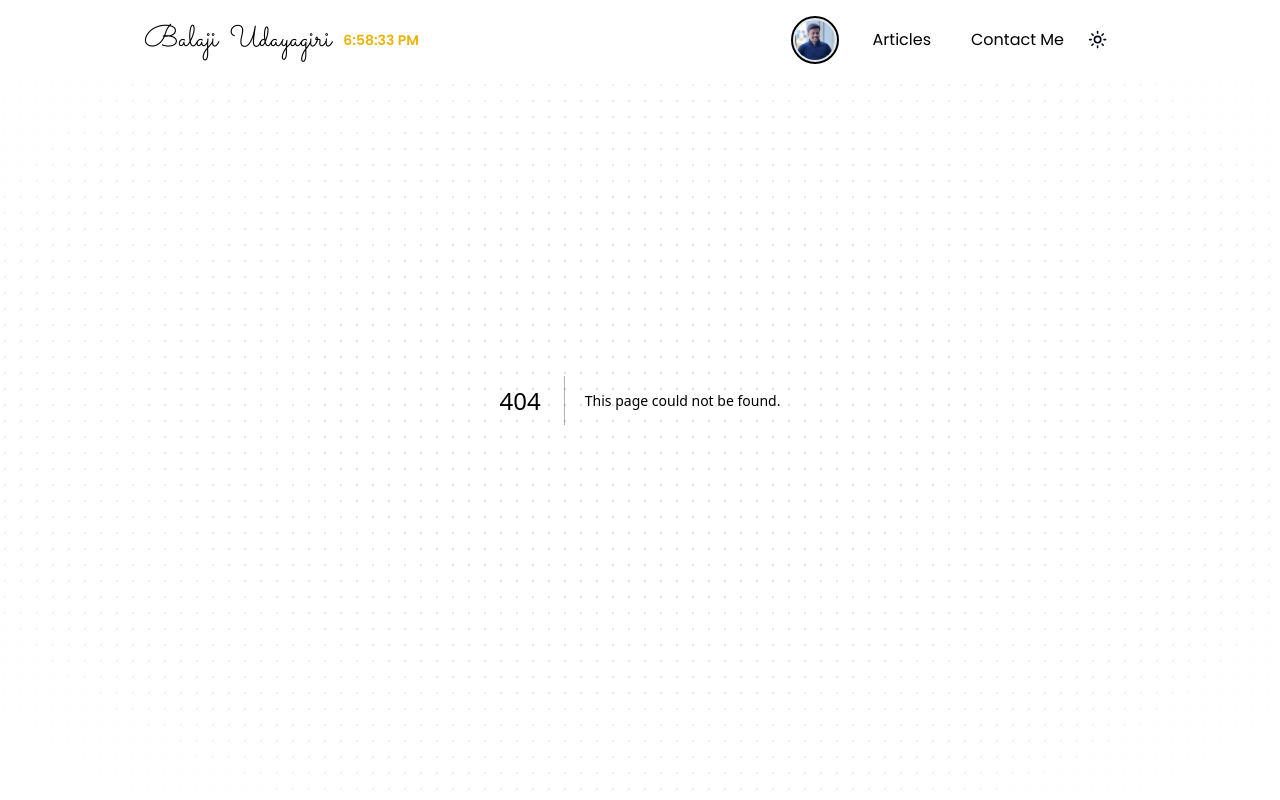
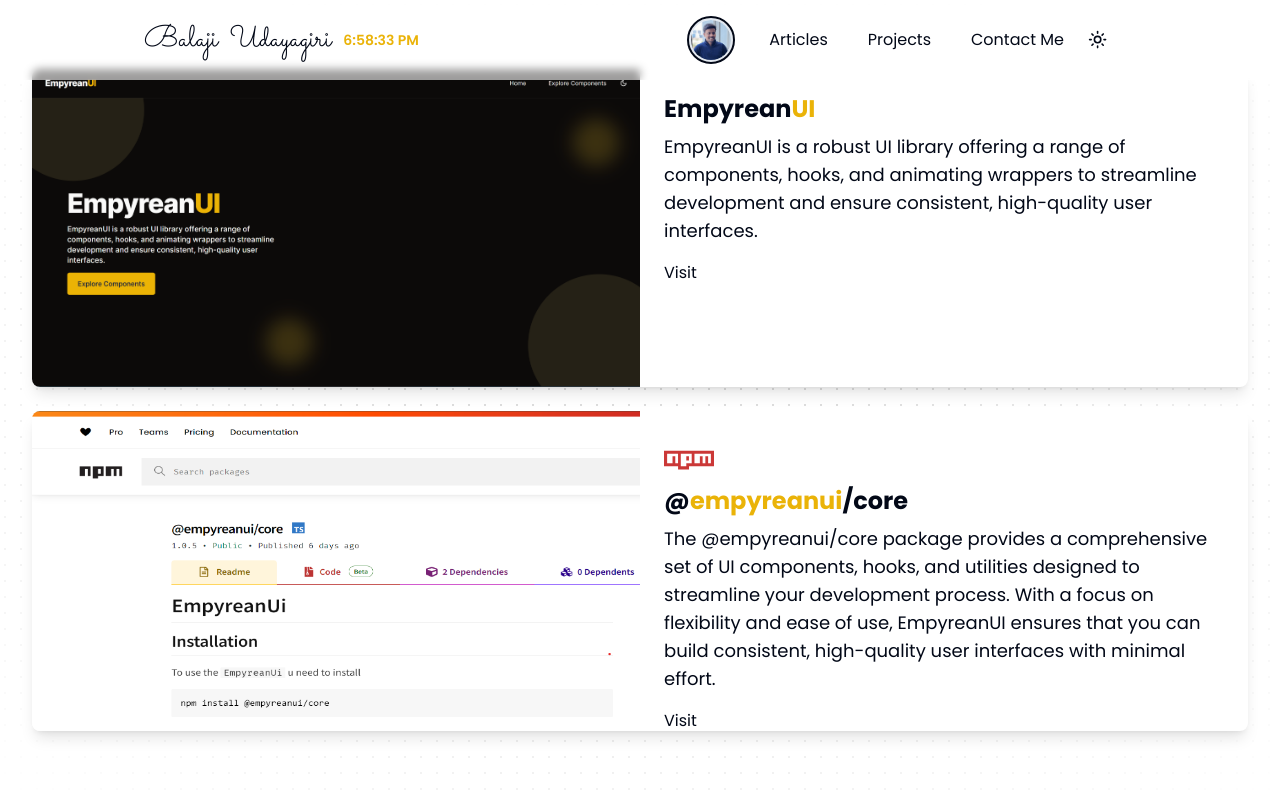
Before and after one commit to balajiudayagiri/fantastic-couscous, a Next.js app: page /projects in a window 1280 px wide. Before the commit this address had no page. Built offline with nearby package versions, Linux system fonts and the light colour scheme.

Commit message:
updated the project cards

```diff
--- a/src/app/NodeModule.tsx
+++ b/src/app/NodeModule.tsx
@@ -1,24 +1,30 @@
 import { NPMIcon } from "@b/_icons";
+import Link from "next/link";
 import React from "react";
 
-const NodeModuleTile = () => {
+const ProjectsTile = () => {
   return (
-    <a
-      href="https://www.npmjs.com/package/@empyreanui/core"
-      target="_blank"
-      rel="noopener noreferrer"
-      className="">
-      <div className="cursor-pointer border p-5 h-full">
-        <NPMIcon size="50px" />
-        <h2 className="text-lg font-bold">EmpyreanUi</h2>
-        <p className="text-sm">
-          EmpyreanUi is a robust UI library offering a range of components,
-          hooks, and animating wrappers to streamline development and ensure
-          consistent, high-quality user interfaces.
+    <Link href="/projects">
+      <div className="cursor-pointer border p-5 h-full rounded-lg shadow-lg hover:shadow-xl transition-shadow duration-300">
+        <span className="flex items-center gap-3">
+          <NPMIcon size="50px" className="mb-3" />
+          <h1 className="text-xl md:text-2xl font-bold mb-2">
+            Empyrean<span className="text-yellow-500">UI</span>
+          </h1>
+        </span>
+        <h2 className="text-lg font-bold mb-2">My Projects</h2>
+        <p className="text-sm mb-4">
+          I have worked on various projects including EmpyreanUI, a robust UI
+          library, and other innovative solutions. Click here to explore all the
+          projects and see how I&apos;ve applied my skills to deliver high-quality
+          results.
+        </p>
+        <p className="text-sm mb-4">
+          Click on the tile to view all my projects
         </p>
       </div>
-    </a>
+    </Link>
   );
 };
 
-export default NodeModuleTile;
+export default ProjectsTile;
--- a/src/app/TilesSection.tsx
+++ b/src/app/TilesSection.tsx
@@ -2,7 +2,7 @@ import React from "react";
 import AboutMeTile from "@broot/AboutMeTile";
 import MyMusicTile from "@broot/MyMusicTile";
 import SocialAccountTile from "@broot/SocialAccountTile";
-import NodeModuleTile from "@b/app/NodeModule";
+import ProjectsTile from "@b/app/NodeModule";
 import ToolsTile from "@broot//ToolsTile";
 import ScrollAnimationWrapper from "@b/components/ui/ScrollAnimationWrapper";
 
@@ -25,7 +25,7 @@ function TilesSection() {
         element={"div"}
         animationClass="slideRight"
         className="bg-muted overflow-hidden shadow rounded-xl transform transition duration-300 ease-in-out sm:hover:scale-105 row-span-2">
-        <NodeModuleTile />
+        <ProjectsTile />
       </ScrollAnimationWrapper>
       <ScrollAnimationWrapper
         element={"div"}
--- /dev/null
+++ b/src/app/projects/EmpyreanUISection.tsx
@@ -0,0 +1,41 @@
+import Image from "next/image";
+import React from "react";
+
+function EmpyreanUISection() {
+  return (
+    <div className="bg-background rounded-lg shadow-lg overflow-hidden md:flex md:flex-row max-h-auto md:max-h-80">
+      <Image
+        src={"/images/empyreanuiscreenshot.png"}
+        width={300}
+        height={200}
+        className="w-full md:w-1/2 h-auto"
+        alt="EmpyreanUISection"
+      />
+      <div className="p-4 md:w-1/2 md:p-6">
+        <a
+          href="https://empyreanui.netlify.app/"
+          target="_blank"
+          rel="noopener noreferrer"
+          className="block">
+          <h1 className="text-xl md:text-2xl font-bold mb-2">
+            Empyrean<span className="text-yellow-500">UI</span>
+          </h1>
+        </a>
+        <p className="text-base md:text-lg mb-4">
+          EmpyreanUI is a robust UI library offering a range of components,
+          hooks, and animating wrappers to streamline development and ensure
+          consistent, high-quality user interfaces.
+        </p>
+        <a
+          href="https://empyreanui.netlify.app/"
+          target="_blank"
+          rel="noopener noreferrer"
+          className="hover:underline">
+          Visit
+        </a>
+      </div>
+    </div>
+  );
+}
+
+export default EmpyreanUISection;
--- /dev/null
+++ b/src/app/projects/EmpyreanUI_NPM_Section.tsx
@@ -0,0 +1,45 @@
+import { NPMIcon } from "@b/_icons";
+import Image from "next/image";
+import React from "react";
+
+function EmpyreanUI_NPM_Section() {
+  return (
+    <div className="bg-background rounded-lg shadow-lg overflow-hidden md:flex md:flex-row max-h-auto md:max-h-80">
+      <Image
+        src={"/images/empyreanuinpmscreenshot.png"}
+        width={300}
+        height={200}
+        className="w-full md:w-1/2 h-auto"
+        alt="EmpyreanUI_NPM_Section"
+      />
+      <div className="p-4 md:w-1/2 md:p-6">
+        <NPMIcon size="50px" />
+        <a
+          href="https://www.npmjs.com/package/@empyreanui/core"
+          target="_blank"
+          rel="noopener noreferrer"
+          className="block">
+          <h1 className="text-xl md:text-2xl font-bold mb-2">
+            @<span className="text-yellow-500">empyreanui</span>/core
+          </h1>
+        </a>
+        <p className="text-base md:text-lg mb-4">
+          The @empyreanui/core package provides a comprehensive set of UI
+          components, hooks, and utilities designed to streamline your
+          development process. With a focus on flexibility and ease of use,
+          EmpyreanUI ensures that you can build consistent, high-quality user
+          interfaces with minimal effort.
+        </p>
+        <a
+          href="https://www.npmjs.com/package/@empyreanui/core"
+          target="_blank"
+          rel="noopener noreferrer"
+          className="block hover:underline">
+          Visit
+        </a>
+      </div>
+    </div>
+  );
+}
+
+export default EmpyreanUI_NPM_Section;
--- /dev/null
+++ b/src/app/projects/page.tsx
@@ -0,0 +1,18 @@
+import React from "react";
+import EmpyreanUISection from "@broot/projects/EmpyreanUISection";
+import EmpyreanUI_NPM_Section from "@broot/projects/EmpyreanUI_NPM_Section";
+
+function Page() {
+  return (
+    <div className="container mx-auto flex flex-col gap-6 p-4 md:p-8 lg:justify-center items-center h-dvh mt-20 lg:mt-0">
+      <section className="w-full">
+        <EmpyreanUISection />
+      </section>
+      <section className="w-full">
+        <EmpyreanUI_NPM_Section />
+      </section>
+    </div>
+  );
+}
+
+export default Page;
--- a/src/components/ui/header.tsx
+++ b/src/components/ui/header.tsx
@@ -15,6 +15,7 @@ const sacramento = Sacramento({
 function Header() {
   const navLinks = [
     { href: "/articles", label: "Articles" },
+    { href: "/projects", label: "Projects" },
     { href: "/contact", label: "Contact Me" },
   ];
 
```
Also changed, not shown: public/images/empyreanuinpmscreenshot.png (added), public/images/empyreanuiscreenshot.png (added).
